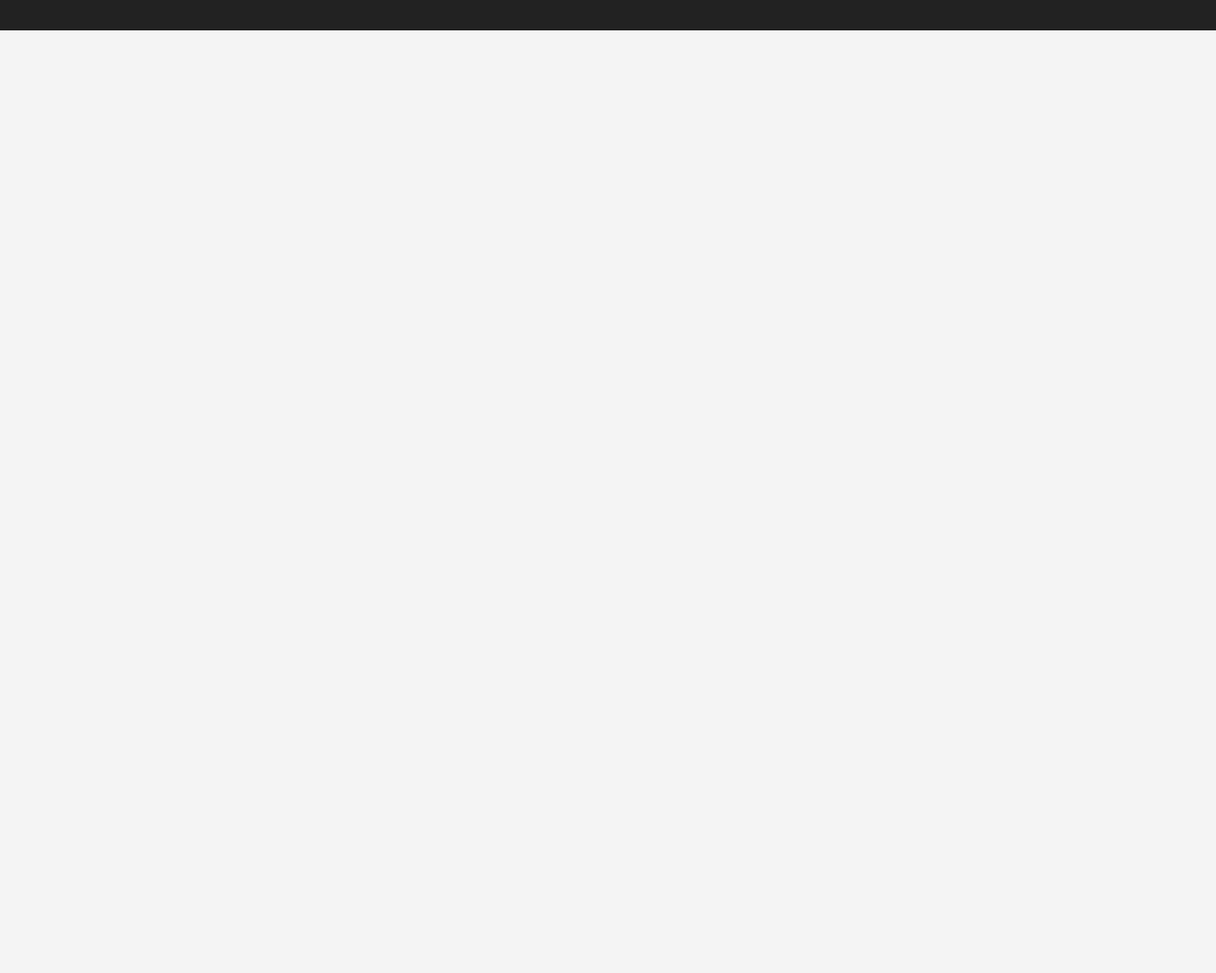
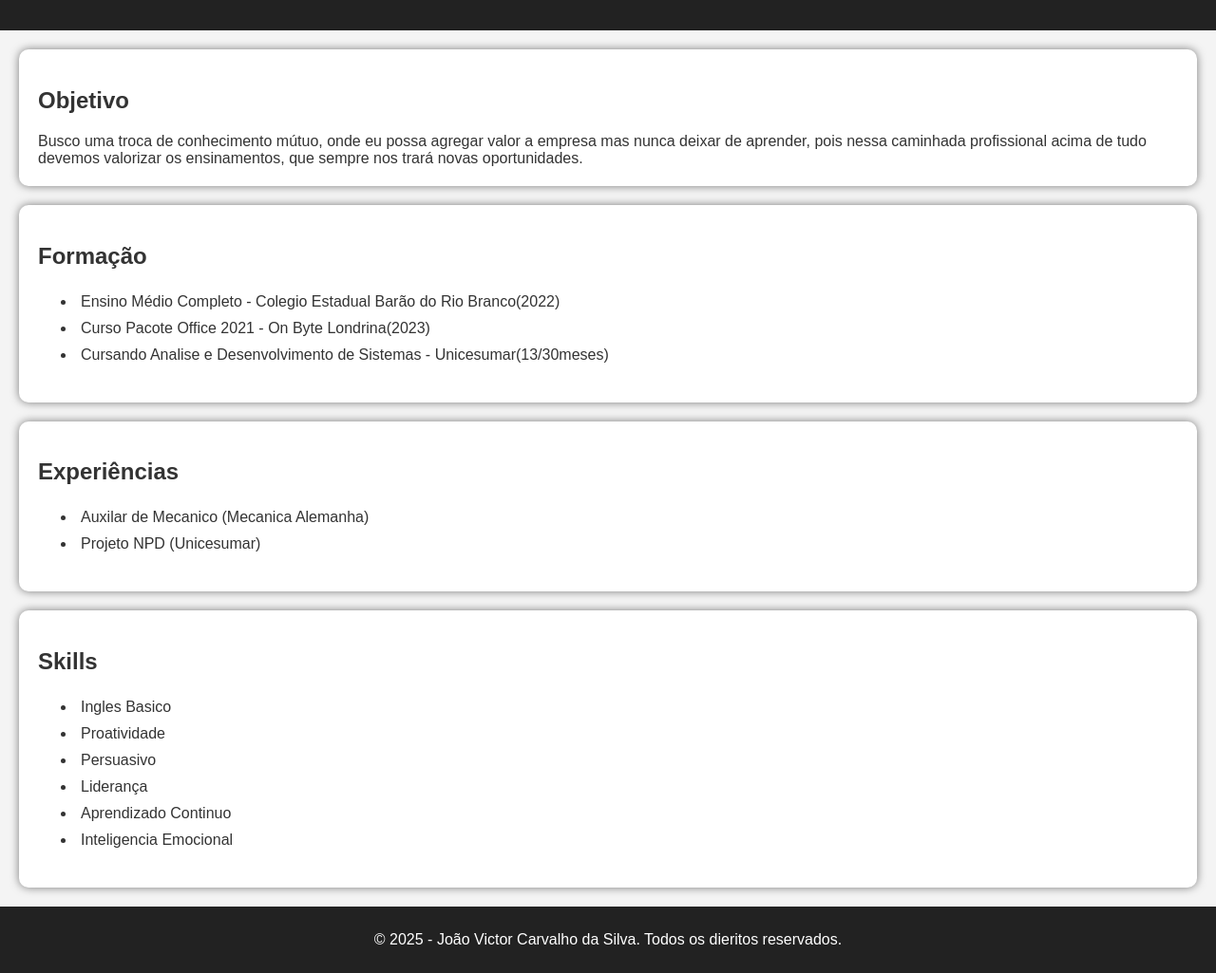
Before and after one commit to CarvalhotoKz/Curriculo, a plain HTML site: page index.html in a window 1280 px wide. Shown: the part 500-1525 px from the top of the page at 95% size. Before the commit the page ends 800 px from the top, so only its background shows below. Drawn offline with Linux system fonts and the light colour scheme.

Commit message:
Atualização de Curriculo HTML

```diff
--- a/index.html
+++ b/index.html
@@ -21,9 +21,43 @@
          </div>
     </header>
 
+    <section id="Objetivo">
+      <h2>Objetivo</h2>
+      Busco uma troca de conhecimento mútuo, onde eu possa agregar valor a empresa mas nunca deixar de aprender, pois nessa caminhada profissional acima de tudo devemos valorizar os ensinamentos, que sempre nos trará novas oportunidades.
+
+    </section>
+
+    <section id="Formação">
+       <h2>Formação</h2>
+    <ul>
+        <li>Ensino Médio Completo - Colegio Estadual Barão do Rio Branco(2022)</li>
+        <li>Curso Pacote Office 2021 - On Byte Londrina(2023)</li>
+        <li>Cursando Analise e Desenvolvimento de Sistemas - Unicesumar(13/30meses)</li>
+    </ul>
+    </section>
+
+    <section id="Experiências">
+       <h2>Experiências</h2>
+    <ul>
+        <li>Auxilar de Mecanico (Mecanica Alemanha)</li>
+        <li>Projeto NPD (Unicesumar)</li>
+    </ul>
+    </section>
+
+    <section id="Skills">
+       <h2>Skills</h2>
+    <ul>
+        <li>Ingles Basico</li>
+        <li>Proatividade</li>
+        <li>Persuasivo</li>
+        <li>Liderança</li>
+        <li>Aprendizado Continuo</li>
+        <li>Inteligencia Emocional</li>
+    </ul>
+    </section>
 
     <footer>
-
+      <p>&copy; 2025 - João Victor Carvalho da Silva. Todos os dieritos reservados. </p>
 
     </footer> <!-- Rodapé da pág-->
 
--- a/style.css
+++ b/style.css
@@ -21,3 +21,26 @@ header{
    border-radius: 10%;
    border: 3px solid white;
 }
+
+section
+{
+margin: 20px;
+padding: 20px;
+background: white;
+border-radius: 10px;
+box-shadow: 0px 0px 10px rgba(0, 0, 0, 0.5);
+}
+
+li
+{
+ padding: 5px;
+}
+
+
+footer
+{
+text-align: center;
+padding: 10px;
+background:#222;
+color: white;
+}
```
